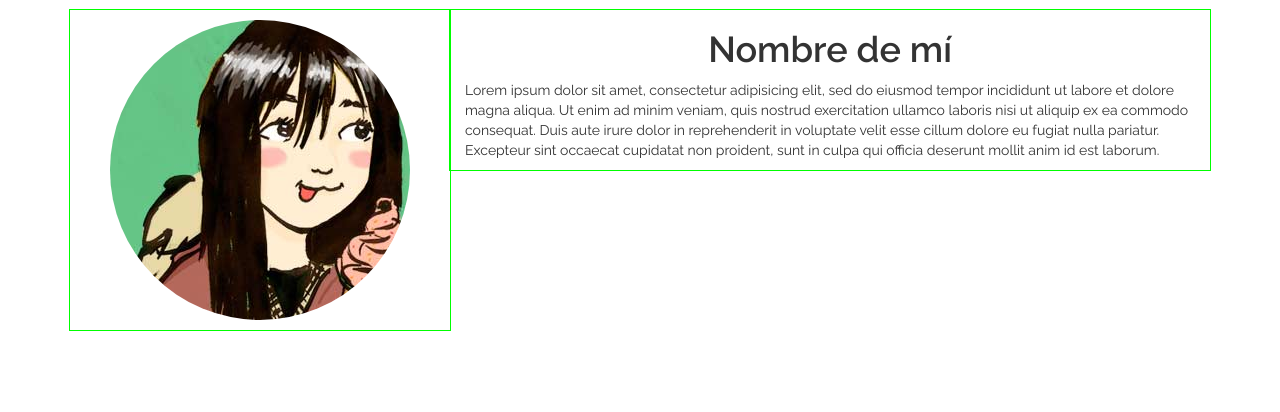
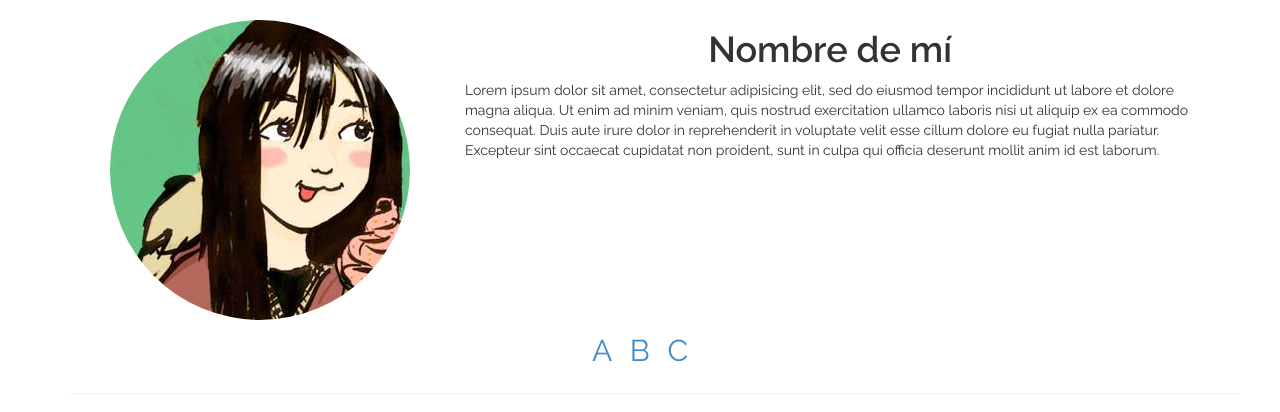
Before and after one commit to ChihuahuaPunk/PortafolioMarce, a PHP site: page / in a window 1280 px wide. Shown: the top 412 px of the page. Before the commit the page ends 331 px from the top, so only its background shows below. Run offline with PHP 8.4, Linux system fonts and the light colour scheme; some libraries are stand-ins or nearby versions.

Commit message:
Cambios de clase del 19 de noviembre: sección bajo header, contenido y footer.

```diff
--- a/css/main.css
+++ b/css/main.css
@@ -1 +1 @@
-body,.nombre-mio{font-family:'Raleway';font-weight:400}body{padding-top:10px}[class^="col-"],[class*=" col-"]{outline:1px solid #0f0}.contenedor-logo{padding-top:10px;padding-bottom:10px}.logo{border-radius:50%;display:block;margin:0 auto}.nombre-mio{font-weight:600;text-align:center}
+body,.nombre-mio{font-family:'Raleway';font-weight:400}body{padding-top:10px}.contenedor-logo{padding-top:10px;padding-bottom:10px}.logo{border-radius:50%;display:block;margin:0 auto}.nombre-mio{font-weight:600;text-align:center}.menu{text-align:center;font-size:30px}.menu .icon-item-menu:not(:last-child){margin-right:10px}.un-proyecto{padding-bottom:40px;text-align:center}.footer-principal{background-color:#777;color:#fff;text-align:center}
--- a/index.html
+++ b/index.html
@@ -33,7 +33,40 @@
                 proident, sunt in culpa qui officia deserunt mollit anim id est laborum.</p>
             </div><!-- /.contenedor-bio -->
         </header>
-      </div>
+        <section class="menu col-xs-12">
+            <nav>
+                <a href="#" class="icon-item-menu">A</a>
+                <a href="#" class="icon-item-menu">B</a>
+                <a href="#" class="icon-item-menu">C</a>
+            </nav>
+        </section><!-- /.menu -->
+        <hr class="separador col-xs-12">
+        <section class="proyectos">
+            <div class="col-xs-12 col-lg-6 un-proyecto">
+                <img src="http://www.placecage.com/g/500/500" class="img-responsive" alt="">
+            </div><!-- /.col-xs-6 -->
+            <div class="col-xs-12 col-lg-6 un-proyecto">
+                <img src="http://www.placecage.com/g/500/500" class="img-responsive" alt="">
+            </div><!-- /.col-xs-6 -->
+            <div class="col-xs-12 col-lg-6 un-proyecto">
+                <img src="http://www.placecage.com/g/500/500" class="img-responsive" alt="">
+            </div><!-- /.col-xs-6 -->
+            <div class="col-xs-12 col-lg-6 un-proyecto">
+                <img src="http://www.placecage.com/g/500/500" class="img-responsive" alt="">
+            </div><!-- /.col-xs-6 -->
+            <div class="col-xs-12 col-lg-6 un-proyecto">
+                <img src="http://www.placecage.com/g/500/500" class="img-responsive" alt="">
+            </div><!-- /.col-xs-6 -->
+            <div class="col-xs-12 col-lg-6 un-proyecto">
+                <img src="http://www.placecage.com/g/500/500" class="img-responsive" alt="">
+            </div><!-- /.col-xs-6 -->
+        </section><!-- /.proyectos -->
+      </div><!--.container-->
+      <footer class="footer-principal col-xs-12">
+        <div class="container">
+          <p>MI NOMBRE - MI TELEFONO - MI CORREO</p>
+        </div><!-- /.container -->
+      </footer><!-- /.footer-principal -->
 
     <script src="http://ajax.googleapis.com/ajax/libs/jquery/1.11.1/jquery.min.js"></script>
     <script>window.jQuery || document.write('<script src="js/vendor/jquery-1.11.1.min.js"><\/script>')</script>
--- a/sass/main.scss
+++ b/sass/main.scss
@@ -16,7 +16,7 @@ body {
 
 [class^="col-"],
 [class*=" col-"] {
-    outline: 1px solid #0f0;
+    // outline: 1px solid #0f0;
 }
 
 .contenedor-logo {
@@ -39,5 +39,36 @@ body {
     text: {
         align: center;
     }
-
 }
+.menu {
+    text: {
+        align: center;
+    }
+    font: {
+        size: 30px;
+    }
+    .icon-item-menu {
+        &:not(:last-child) {
+            margin: {
+                right: 10px;
+            }
+        }
+    }
+}
+.un-proyecto {
+    padding: {
+        bottom: 40px;
+    }
+    text: {
+        align: center;
+    }
+}
+.footer-principal {
+    background: {
+        color: #777;
+    }
+    color: #fff;
+    text: {
+        align: center;
+    }
+}
```
